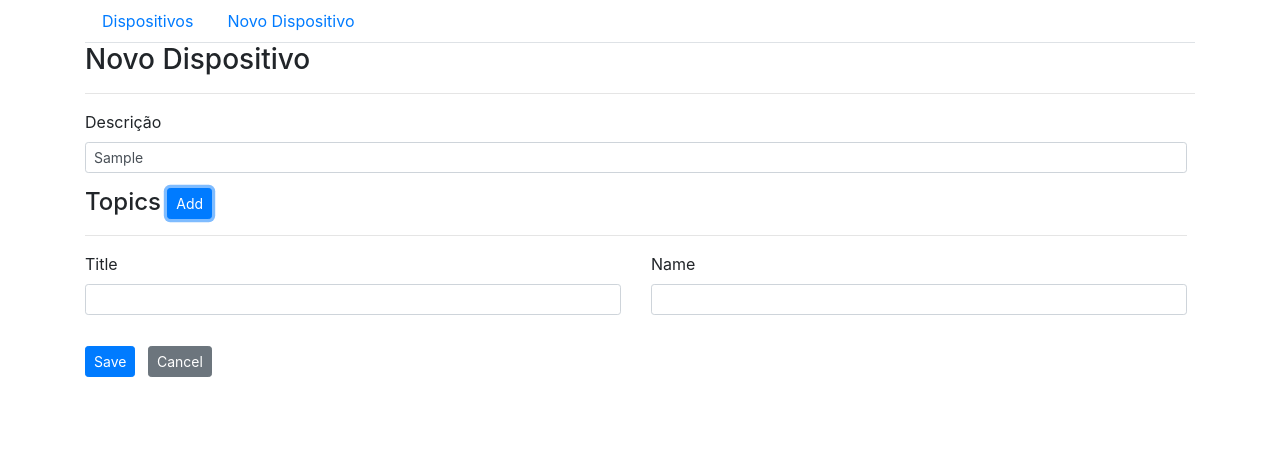
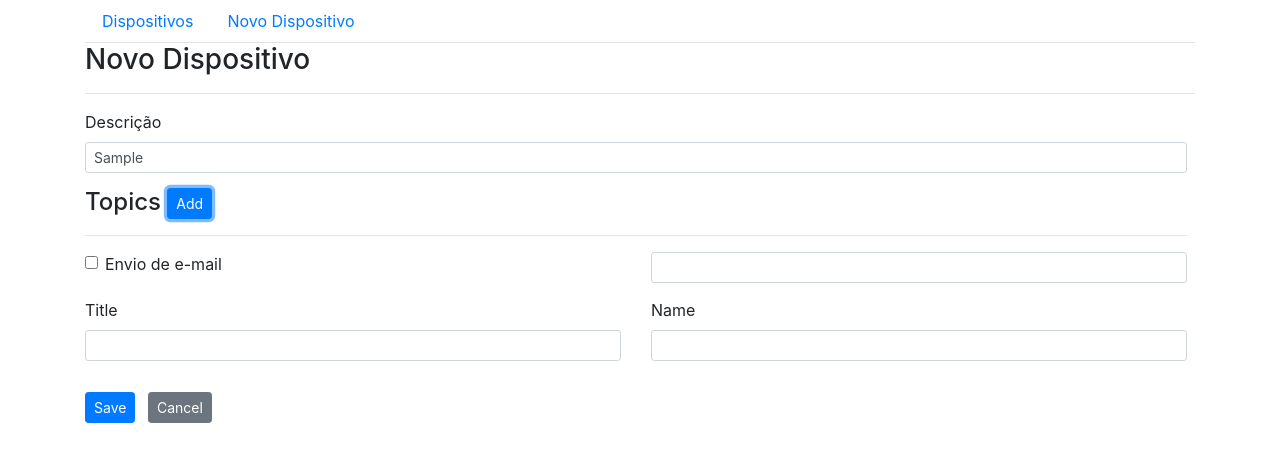
Before and after one commit to celolima/nobreak-sensor, a React (Create React App) app in the folder client/: page /new-device in a window 1280 px wide. Both pictures are taken after typing "Sample" into the empty fields and a click on the button "Add". Shown: the top 462 px of the page. Built offline with nearby package versions, Linux system fonts and the light colour scheme.

Commit message:
Adiciona email

```diff
--- a/client/src/container/DeviceForm.js
+++ b/client/src/container/DeviceForm.js
@@ -1,7 +1,7 @@
 import React, { Component } from 'react';
 import TopicForm from './TopicForm';
 import * as clientApi from '../api/clientApi';
-import { Alert, Form, FormGroup, Button, Label, Input} from 'reactstrap';
+import { Alert, Form, FormGroup, Button, Label, Input, Row, Col} from 'reactstrap';
 import { Redirect } from 'react-router-dom';
 
 const uuidv4 = require('uuid/v4');
@@ -11,6 +11,7 @@ class DeviceForm extends Component {
   state = {
     id: '',
     desc: '',
+    emailAddress: '',
     sendEmail: false,
     submitted: false
   };
@@ -50,9 +51,28 @@ class DeviceForm extends Component {
 
   render() {
     let redirect = null;
+    let email = null;
 
     if (this.state.submitted) {
-        redirect = <Redirect to="/devices" />;
+      redirect = <Redirect to="/devices" />;
+    }
+
+    if(arrayTopics.length !== 0) {
+      email = (
+        <Row>
+          <Col>
+            <FormGroup check>
+              <Label check>
+                <Input type="checkbox" checked={this.state.sendEmail} onChange={(e) => this.setState({sendEmail: e.target.checked})}/>{' '}
+                Envio de e-mail
+              </Label>
+            </FormGroup>
+          </Col>
+          <Col>
+            <Input className="form-control-sm" type="text" value={this.state.emailAddress} onChange={( e ) => this.setState( { emailAddress: e.target.value } )}/>
+          </Col>
+        </Row>
+      );
     }
 
     return (
@@ -66,6 +86,7 @@ class DeviceForm extends Component {
             <Input className="form-control-sm" type="text" value={this.state.desc} onChange={( e ) => this.setState( { desc: e.target.value } )} id="desc"/>
             <h4>Topics <Button onClick={this.handleAddTopic} className="mr-sm-2" color='primary' size='sm'>Add</Button>{' '}</h4>
             <hr/>
+            {email}
             <TopicForm array={arrayTopics}/>
           </FormGroup>
           <Button onClick={this.handleCreateFormSubmit} className="mr-sm-2" color='primary' size='sm'>Save</Button>{' '}
```
